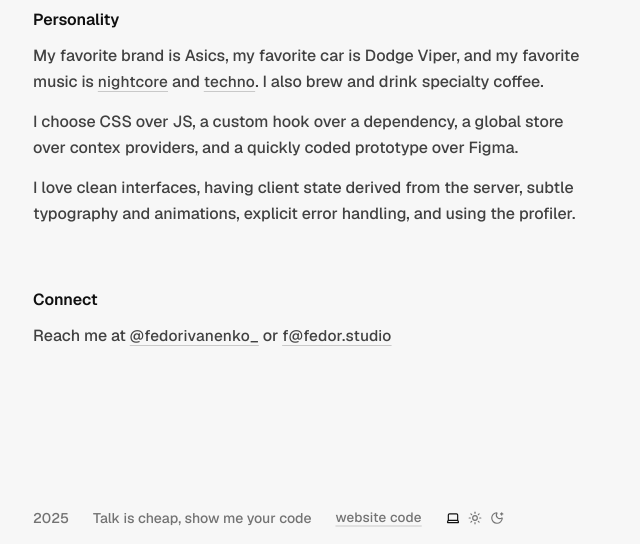
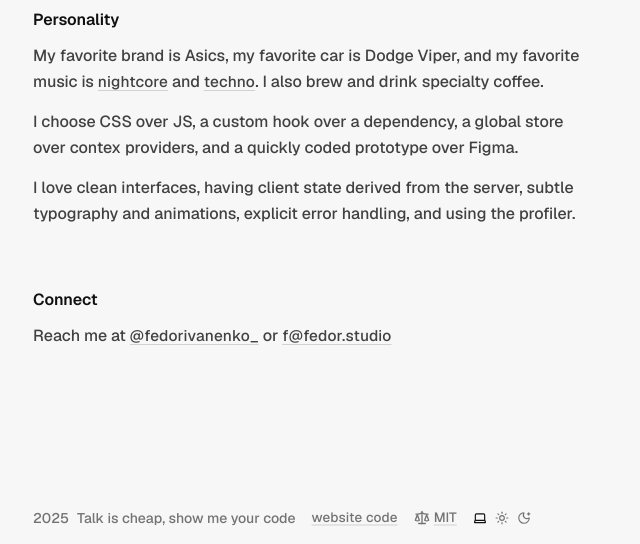
Before and after one commit to fedorivanenko/fedor-ivanenko-personal-website, a Next.js app: page / in a window 1280 px wide. Shown: the part 1253-1797 px from the top of the page, without its empty margins (319-959 px from the left). Built offline with nearby package versions, Linux system fonts and the light colour scheme.

Commit message:
ad license to footer

```diff
--- a/components/layout/footer.tsx
+++ b/components/layout/footer.tsx
@@ -1,12 +1,17 @@
 import ThemeToggle from "../theme-toggle";
 import { InlineLinkButton } from "../ui/button";
+
+import Scale from '@/components/icons/scale.svg'
 
 export default function Footer() {
   return (
     <footer className="flex flex-col animate-blur-fade mx-auto mt-auto w-full px-5 pb-5 text-xs text-muted-foreground pt-20 md:pt-40 stagger-2 ">
-      <div className="max-w-[var(--content-width)] w-full mx-auto flex flex-row flex-wrap gap-x-4 sm:gap-x-6 gap-y-2 items-center">
+      <div className="max-w-[var(--content-width)] gap-y-2 w-full flex-col mx-auto flex md:flex-row flex-wrap gap-x-2 md:gap-x-4 items-start">
+        <span className="inline-flex gap-2">
           <span>{new Date().getFullYear()}</span>
           <span>Talk is cheap, show me your code</span>
+        </span>
+        <span className="inline-flex gap-x-2 md:gap-x-4 items-center">
           <InlineLinkButton
             className="text-muted-foreground -translate-y-[0.5px]"
             href={
@@ -15,7 +20,16 @@ export default function Footer() {
           >
             website code
           </InlineLinkButton>
-        <ThemeToggle/>
+          <InlineLinkButton
+            className="text-muted-foreground -translate-y-[0.5px] whitespace-nowrap inline-flex gap-x-1"
+            href={
+              "https://github.com/fedorivanenko/fedor-ivanenko-personal-website/blob/main/license.md"
+            }
+          >
+            <Scale className="size-4"/> MIT
+          </InlineLinkButton>
+          <ThemeToggle />
+        </span>
       </div>
     </footer>
   );
--- a/components/ui/button.tsx
+++ b/components/ui/button.tsx
@@ -19,7 +19,7 @@ const buttonVariants = cva(
         secondary:
           "bg-input/75 text-secondary-foreground hover:bg-input/50",
         ghost: "hover:bg-input/50 hover:text-accent-foreground",
-        link: "text-primary underline-offset-4 underline decoration-[1px] decoration-secondary-foreground/25 hover:decoration-secondary-foreground/50 transition-all",
+        link: "text-primary underline-offset-3 underline decoration-[1px] decoration-secondary-foreground/20 hover:decoration-secondary-foreground/50 transition-all",
       },
       size: {
         default: "h-9 px-4 py-2",
```
Also changed, not shown: components/icons/scale.svg (added). Lines whose indentation alone changed are shown as unchanged.
